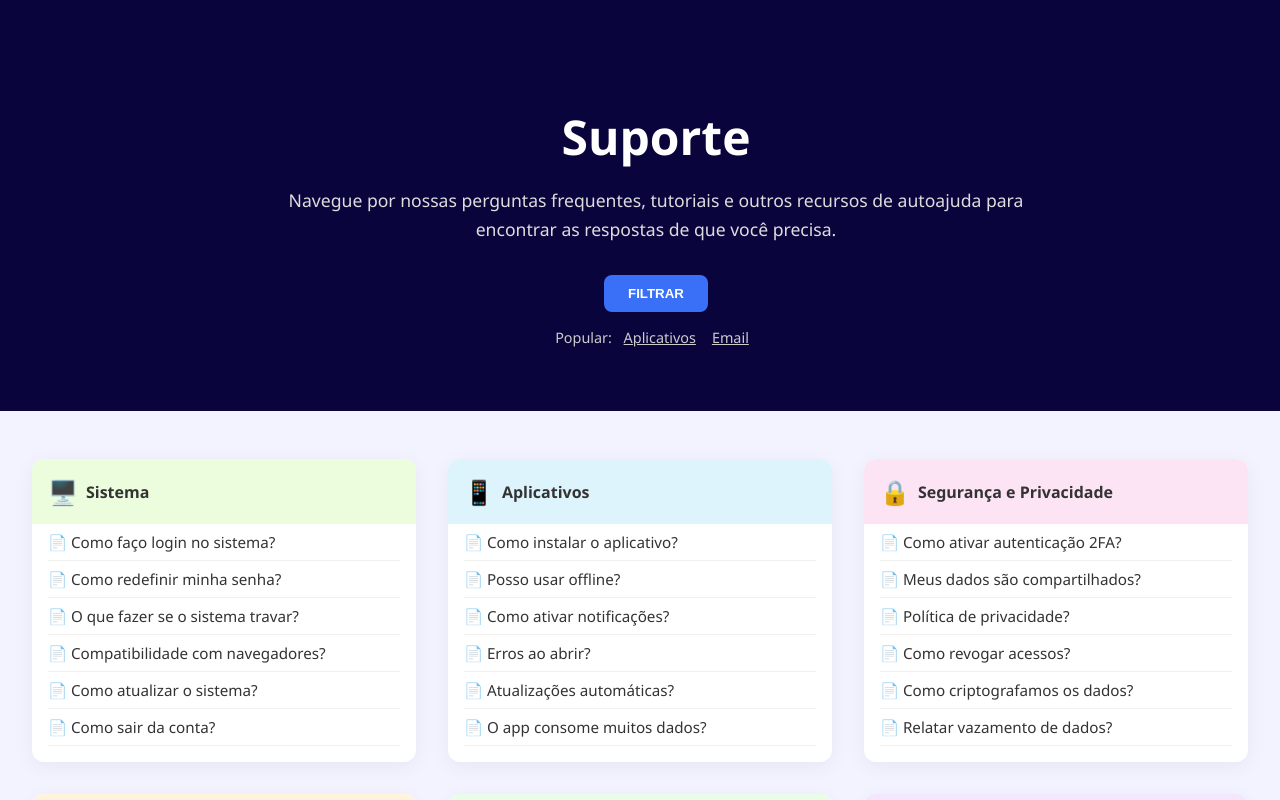
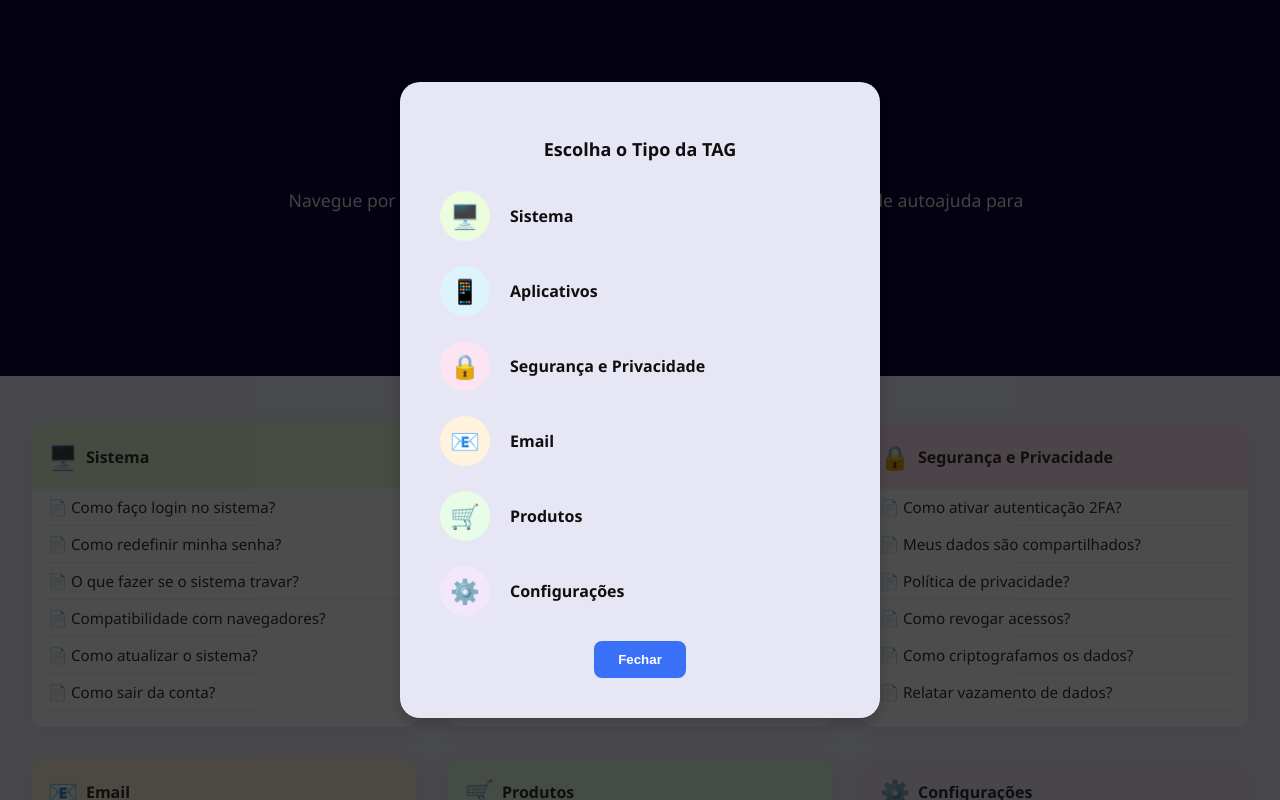
Before and after one commit to xofia02/FAQ_Front-End, a React (Vite) app: page / in a window 1280 px wide. Both pictures are taken after a click on the button "FILTRAR". Shown: the top 800 px of the page. Built offline with nearby package versions, Linux system fonts and the light colour scheme.

Commit message:
popup/modal funcionando

```diff
--- a/src/Pages/Home/Home.jsx
+++ b/src/Pages/Home/Home.jsx
@@ -1,6 +1,7 @@
 import { useState } from 'react';
 import { useNavigate } from 'react-router-dom';
 import './Style.css';
+import Modal from '../../components/modal/modal';
 
 
 function Pergunta({ pergunta, resposta }) {
@@ -15,6 +16,8 @@ function Pergunta({ pergunta, resposta }) {
 
 function Home() {
     const navigate = useNavigate();
+    const [openModal, setOpenModal] = useState(false)
+
   const categorias = [
     {
       nome: 'Sistema',
@@ -103,6 +106,9 @@ function Home() {
       .toLowerCase()
       .replace(/\s+/g, '-');
 
+
+
+
   return (
     <div className="home-page">
       <section className="hero">
@@ -112,15 +118,19 @@ function Home() {
             Navegue por nossas perguntas frequentes, tutoriais e outros recursos de autoajuda
             para encontrar as respostas de que você precisa.
           </p>
-          <div className="search-bar">
-           <button>FILTRAR</button>
-          </div>
-          <div className="popular">
-            <span>Popular: </span>
-            <a href="#">Aplicativos</a>
-            <a href="#">Email</a>
-          </div>
+          <div>
+              <button onClick={() => setOpenModal(true)}>
+                FILTRAR
+              </button>
+         </div>
+
+            <Modal isOpen={openModal} setModalOpen={() => setOpenModal(!openModal)}>
+            Modal
+          </Modal>
+
         </div>
+
+
       </section>
 
       <section className="faq-grid">
--- a/src/Pages/Home/Style.css
+++ b/src/Pages/Home/Style.css
@@ -43,24 +43,8 @@ body {
   color: #ddd;
 }
 
-.search-bar {
-  display: flex;
-  justify-content: center;
-  flex-wrap: wrap;
-  gap: 0.5rem;
-  margin-bottom: 1rem;
-}
 
-.search-bar input {
-  padding: 0.7rem 1rem;
-  font-size: 1rem;
-  width: 100%;
-  max-width: 400px;
-  border: none;
-  border-radius: 8px;
-}
-
-.search-bar button {
+button {
   background: #3a6ff8;
   color: white;
   border: none;
@@ -68,11 +52,6 @@ body {
   border-radius: 8px;
   font-weight: bold;
   cursor: pointer;
-}
-
-.popular {
-  font-size: 0.9rem;
-  color: #ccc;
 }
 
 .popular a {
--- a/src/components/Comentario/Comentario.jsx
+++ b/src/components/Comentario/Comentario.jsx
@@ -21,16 +21,9 @@ function Comentario() {
         </div>
 
         <div className="rodape-comentario">
-          <button className="botao-anexo">
             <svg width="16" height="16" viewBox="0 0 24 24" fill="none">
-              <path
-                d="M16.5 8.25L10.31 14.44C9.04 15.71 7.02 15.71 5.75 14.44C4.48 13.17 4.48 11.15 5.75 9.88L12.69 2.94C13.81 1.82 15.59 1.82 16.71 2.94C17.83 4.06 17.83 5.84 16.71 6.96L9.75 13.9C9.34 14.31 8.66 14.31 8.25 13.9C7.84 13.49 7.84 12.81 8.25 12.4L14.44 6.21"
-                stroke="black"
-                strokeWidth="2"
-                strokeLinecap="round"
-              />
             </svg>
-          </button>
+
         </div>
       </div>
     </div>
--- /dev/null
+++ b/src/components/modal/modal.css
@@ -0,0 +1,72 @@
+.modal-background {
+  position: fixed;
+  top: 0;
+  bottom: 0;
+  right: 0;
+  left: 0;
+  width: 100%;
+  background-color: rgba(0, 0, 0, 0.7);
+  display: flex;
+  justify-content: center;
+  align-items: center;
+  z-index: 1000;
+}
+
+.modal-box {
+  background-color: #e7e6f5;
+  padding: 40px;
+  border-radius: 20px;
+  color: #0f0f0f;
+  width: 400px;
+  box-shadow: 0 4px 15px rgba(0,0,0,0.2);
+}
+
+.modal-box h2 {
+  font-size: 18px;
+  font-weight: bold;
+  margin-bottom: 30px;
+}
+
+.option {
+  display: flex;
+  align-items: center;
+  gap: 20px;
+  margin-bottom: 25px;
+  cursor: pointer;
+  font-weight: bold;
+  color: #0f0f0f;
+  text-decoration: none;
+  transition: transform 0.2s ease;
+}
+
+.option:hover {
+  transform: scale(1.02);
+}
+
+.icon-circle {
+  width: 50px;
+  height: 50px;
+  border-radius: 50%;
+  display: flex;
+  justify-content: center;
+  align-items: center;
+  font-size: 24px;
+}
+
+/* Cores pastel */
+.sistema     { background-color: #EBFDDD; }
+.aplicativos { background-color: #DDF4FD; }
+.seguranca   { background-color: #FDE4F5; }
+.email       { background-color: #FFF3DD; }
+.produtos    { background-color: #E7FDE7; }
+.config      { background-color: #F2E7FD; }
+
+.filtragem {
+  background-color: #3a6ff8;
+  color: white;
+  border: none;
+  padding: 0.7rem 1.5rem;
+  border-radius: 8px;
+  font-weight: bold;
+  cursor: pointer;
+}
--- /dev/null
+++ b/src/components/modal/modal.jsx
@@ -0,0 +1,56 @@
+import React from 'react';
+import { useNavigate } from 'react-router-dom';
+import './Modal.css';
+
+export default function Modal({ isOpen, setModalOpen }) {
+  const navigate = useNavigate();
+
+  if (!isOpen) return null;
+
+  const handleNavigate = (rota) => {
+    setModalOpen();
+    navigate(rota);
+  };
+
+  return (
+    <div className="modal-background">
+      <div className="modal-box">
+        <h2>Escolha o Tipo da TAG</h2>
+
+        <div className="option" onClick={() => handleNavigate('/sistema')}>
+          <div className="icon-circle sistema">🖥️</div>
+          <span>Sistema</span>
+        </div>
+
+        <div className="option" onClick={() => handleNavigate('/aplicativos')}>
+          <div className="icon-circle aplicativos">📱</div>
+          <span>Aplicativos</span>
+        </div>
+
+        <div className="option" onClick={() => handleNavigate('/seguranca-e-privacidade')}>
+          <div className="icon-circle seguranca">🔒</div>
+          <span>Segurança e Privacidade</span>
+        </div>
+
+        <div className="option" onClick={() => handleNavigate('/email')}>
+          <div className="icon-circle email">📧</div>
+          <span>Email</span>
+        </div>
+
+        <div className="option" onClick={() => handleNavigate('/produtos')}>
+          <div className="icon-circle produtos">🛒</div>
+          <span>Produtos</span>
+        </div>
+
+        <div className="option" onClick={() => handleNavigate('/configuracoes')}>
+          <div className="icon-circle config">⚙️</div>
+          <span>Configurações</span>
+        </div>
+
+        <div style={{ textAlign: 'center', marginTop: '20px' }}>
+          <button className="filtragem" onClick={setModalOpen}>Fechar</button>
+        </div>
+      </div>
+    </div>
+  );
+}
```
